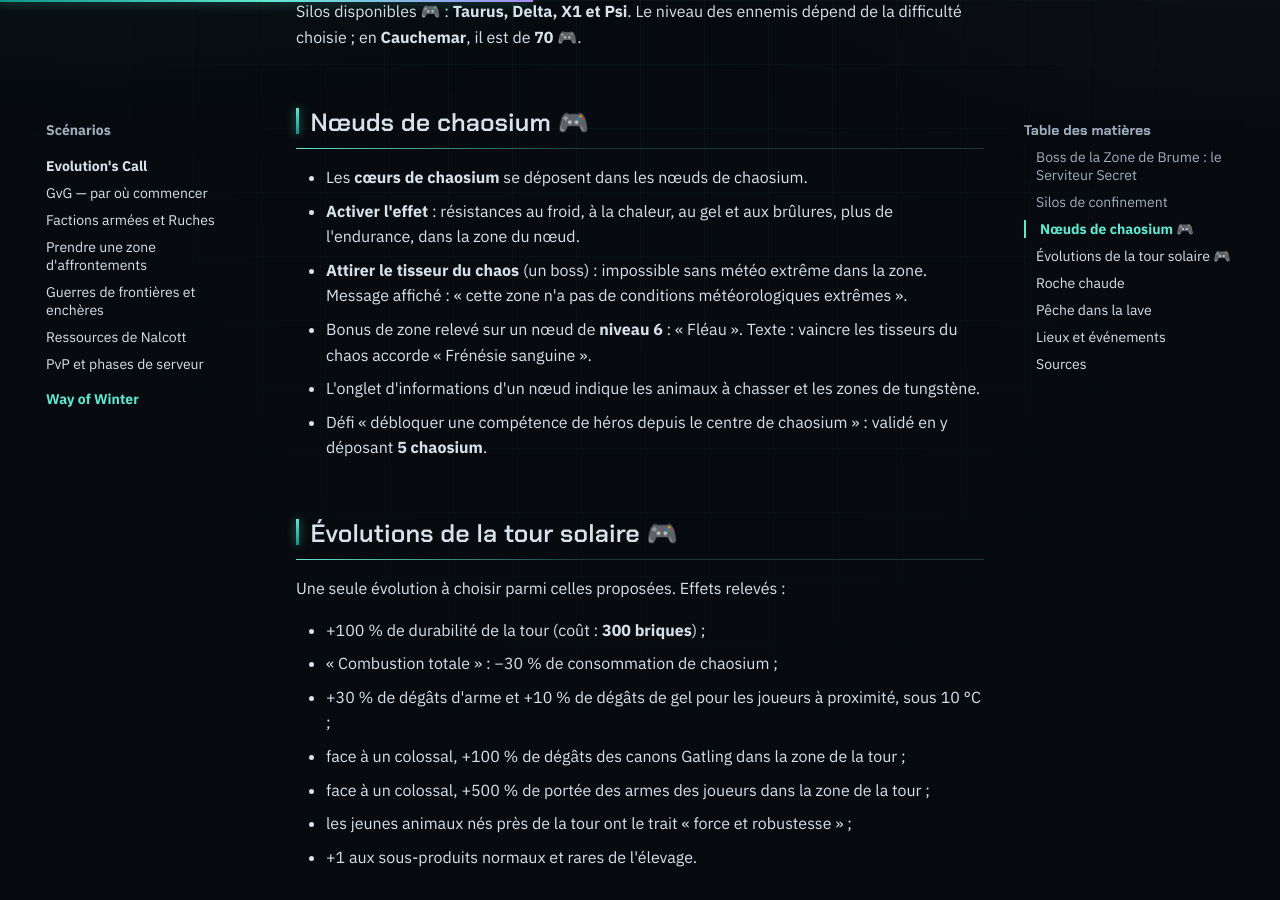
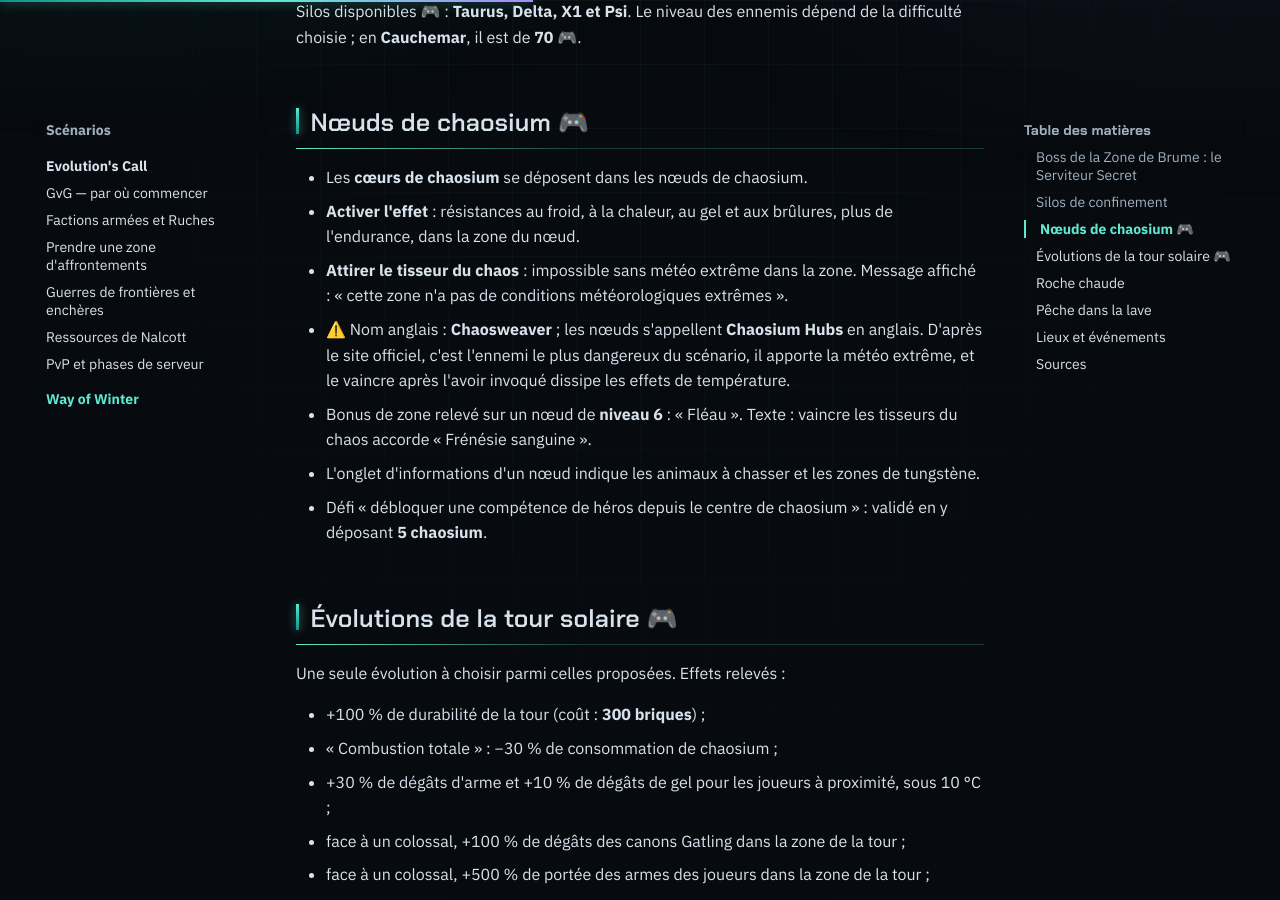
Before and after one commit to flav92/once-human-ps5-wiki, an MkDocs documentation site: the page built from docs/scenarios/way-of-winter.md, in a window 1280 px wide and 900 px high, scrolled down 1066 px. Built offline with MkDocs 1.6.1 and Material for MkDocs 9.7.7, drawn with Linux system fonts in a browser that asks for light colours; comment, search, counter and statistics services are not loaded; some of the changed text lies outside the part shown.

Commit message:
Way of Winter : nom anglais du tisseur du chaos (Chaosweaver) avec sources officielles
Co-Authored-By: Claude Opus 5.5 <noreply@anthropic.com>
Claude-Session: https://claude.ai/code/session_01VFH5DtssNsdXreNKJcH5qB

```diff
--- a/docs/scenarios/way-of-winter.md
+++ b/docs/scenarios/way-of-winter.md
@@ -27,7 +27,8 @@ Silos disponibles 🎮 : **Taurus, Delta, X1 et Psi**. Le niveau des ennemis dé
 
 - Les **cœurs de chaosium** se déposent dans les nœuds de chaosium.
 - **Activer l'effet** : résistances au froid, à la chaleur, au gel et aux brûlures, plus de l'endurance, dans la zone du nœud.
-- **Attirer le tisseur du chaos** (un boss) : impossible sans météo extrême dans la zone. Message affiché : « cette zone n'a pas de conditions météorologiques extrêmes ».
+- **Attirer le tisseur du chaos** : impossible sans météo extrême dans la zone. Message affiché : « cette zone n'a pas de conditions météorologiques extrêmes ».
+- ⚠️ Nom anglais : **Chaosweaver** ; les nœuds s'appellent **Chaosium Hubs** en anglais. D'après le site officiel, c'est l'ennemi le plus dangereux du scénario, il apporte la météo extrême, et le vaincre après l'avoir invoqué dissipe les effets de température.
 - Bonus de zone relevé sur un nœud de **niveau 6** : « Fléau ». Texte : vaincre les tisseurs du chaos accorde « Frénésie sanguine ».
 - L'onglet d'informations d'un nœud indique les animaux à chasser et les zones de tungstène.
 - Défi « débloquer une compétence de héros depuis le centre de chaosium » : validé en y déposant **5 chaosium**.
@@ -67,6 +68,8 @@ Une seule évolution à choisir parmi celles proposées. Effets relevés :
 ## Sources
 
 - Constaté en jeu sur PS5, 17-19 octobre 2026.
+- [Site officiel — Notice on Chaosweaver Spawn Coordinates](https://www.oncehuman.game/news/update/20241108/40780_1192380.html)
+- [Site officiel — June Update Preview: The Way of Winter Scenario Optimizations](https://www.oncehuman.game/news/update/20250530/40780_1237884.html)
 - [Destructoid — Zone of Haze (Black Sector), all mechanics explained](https://www.destructoid.com/zone-of-haze-black-sector-all-mechanics-explained-once-human/)
 - [Destructoid — Where to get Hot Rock Ore](https://www.destructoid.com/where-to-get-hot-rock-ore-in-once-human/)
 - Once Human Wiki (Fandom), page « Adv. Fishing Rod ».
```
Also changed, not shown: docs/glossaire.md (+2 -0 lines).
